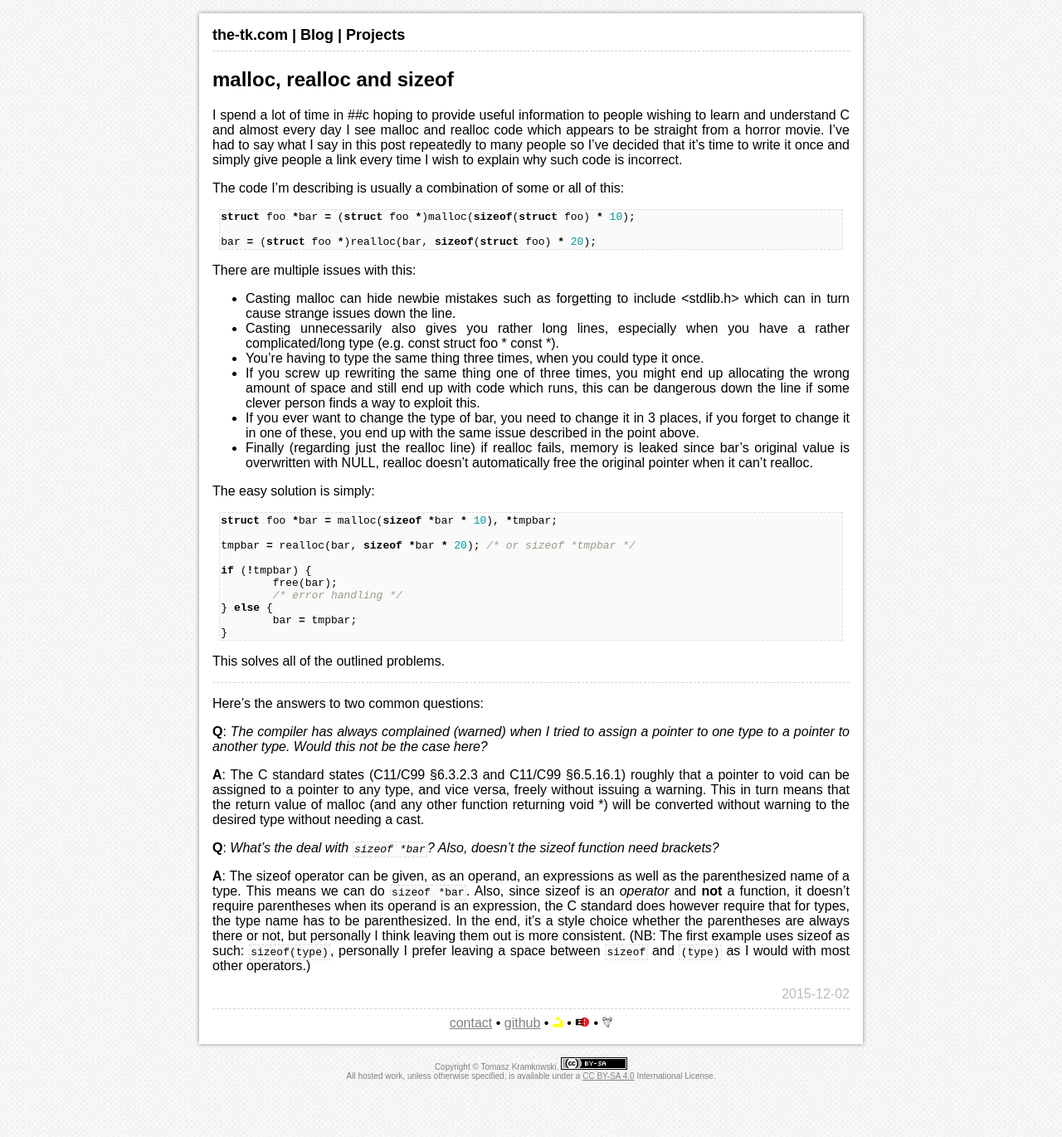
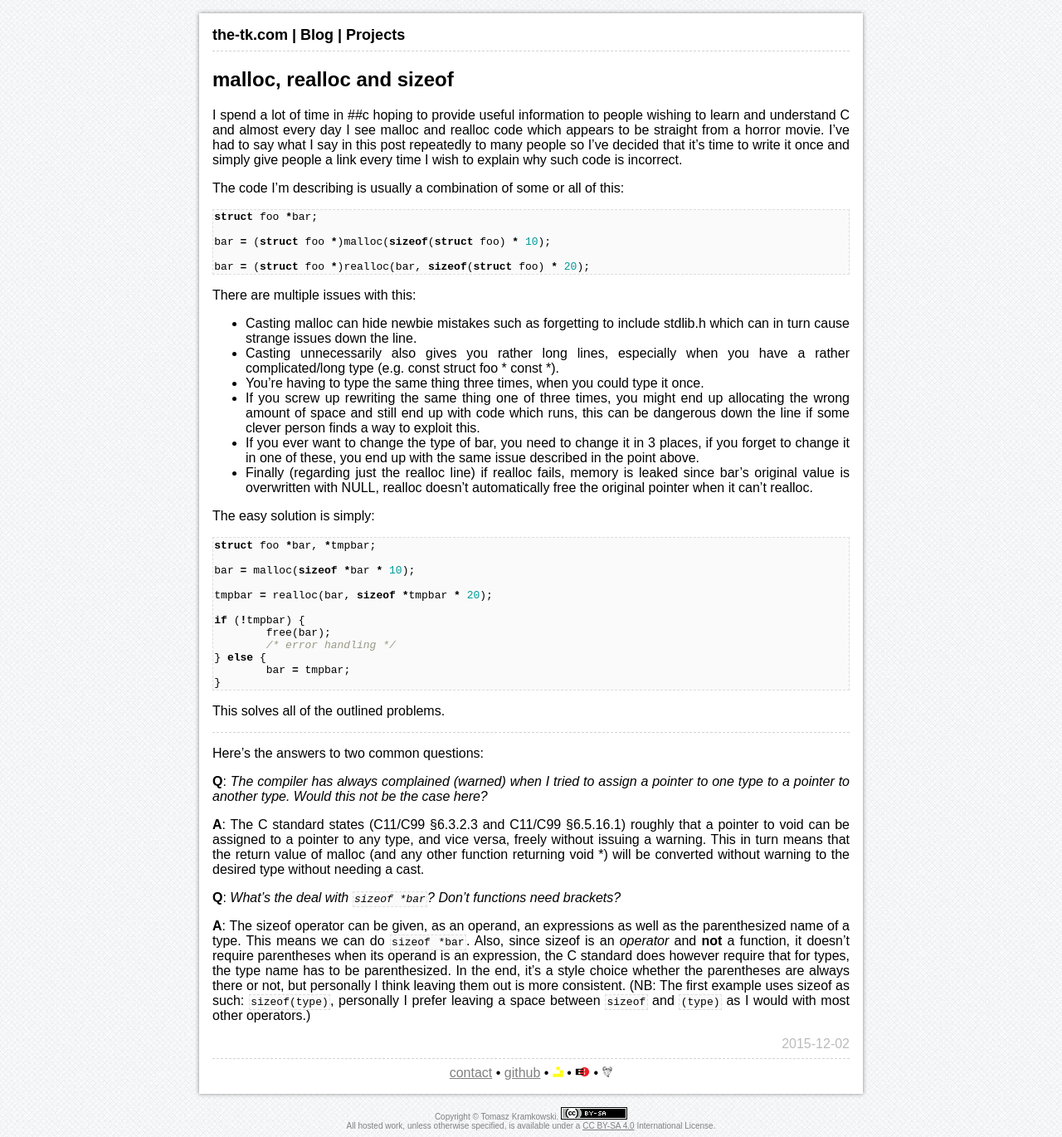
Before and after one commit to EliteTK/the-tk.com, a Jekyll site: the page built from _posts/2015-12-02-malloc-realloc-and-sizeof.md, in a window 1280 px wide. Shown: the whole page at 83% size. Built offline with Jekyll 4.4.1, drawn with Linux system fonts in a browser that asks for light colours.

Commit message:
2015-12-02-malloc-realloc-and-sizeof.md: editing and cleanup

```diff
--- a/_posts/2015-12-02-malloc-realloc-and-sizeof.md
+++ b/_posts/2015-12-02-malloc-realloc-and-sizeof.md
@@ -12,15 +12,19 @@ write it once and simply give people a link every time I wish to explain why
 such code is incorrect.
 
 The code I'm describing is usually a combination of some or all of this:
-{% highlight c %}
-struct foo *bar = (struct foo *)malloc(sizeof(struct foo) * 10);
+
+~~~ c
+struct foo *bar;
+
+bar = (struct foo *)malloc(sizeof(struct foo) * 10);
 
 bar = (struct foo *)realloc(bar, sizeof(struct foo) * 20);
-{% endhighlight %}
+~~~
+
 There are multiple issues with this:
 
  - Casting malloc can hide newbie mistakes such as forgetting to include
-   \<stdlib.h\> which can in turn cause strange issues down the line.
+   stdlib.h which can in turn cause strange issues down the line.
  - Casting unnecessarily also gives you rather long lines, especially when you
    have a rather complicated/long type (e.g. const struct foo * const *).
  - You're having to type the same thing three times, when you could type it
@@ -37,10 +41,13 @@ There are multiple issues with this:
    automatically free the original pointer when it can't realloc.
 
 The easy solution is simply:
-{% highlight c %}
-struct foo *bar = malloc(sizeof *bar * 10), *tmpbar;
 
-tmpbar = realloc(bar, sizeof *bar * 20); /* or sizeof *tmpbar */
+~~~ c
+struct foo *bar, *tmpbar;
+
+bar = malloc(sizeof *bar * 10);
+
+tmpbar = realloc(bar, sizeof *tmpbar * 20);
 
 if (!tmpbar) {
 	free(bar);
@@ -48,7 +55,8 @@ if (!tmpbar) {
 } else {
 	bar = tmpbar;
 }
-{% endhighlight %}
+~~~
+
 This solves all of the outlined problems.
 
 -----------------------
@@ -65,8 +73,8 @@ versa, freely without issuing a warning. This in turn means that the return
 value of malloc (and any other function returning void \*) will be converted
 without warning to the desired type without needing a cast.
 
-**Q**: _What's the deal with `sizeof *bar`? Also, doesn't the sizeof function
-need brackets?_
+**Q**: _What's the deal with `sizeof *bar`? Don't functions need
+brackets?_
 
 
 **A**: The sizeof operator can be given, as an operand, an expressions as well
```
